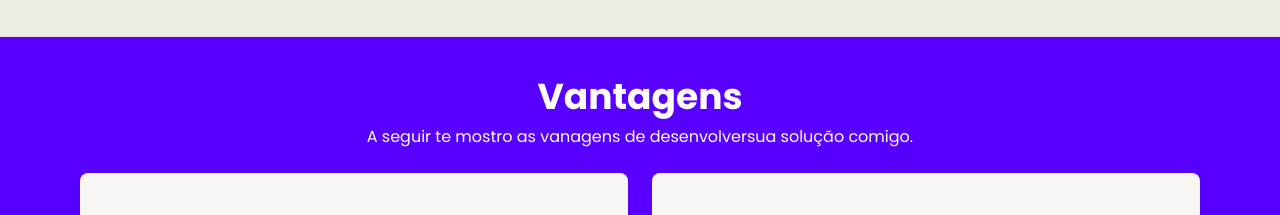
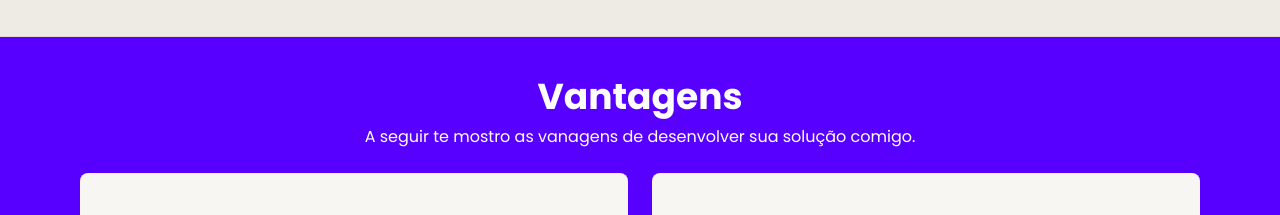
Before and after one commit to lucascardosopsd/portfolio, a Next.js app: page / in a window 1280 px wide. Shown: the part 2120-2335 px from the top of the page. Built offline with nearby package versions, Linux system fonts and the light colour scheme.

Commit message:
fix: benefits text

```diff
--- a/src/sections/Benefits.tsx
+++ b/src/sections/Benefits.tsx
@@ -19,7 +19,7 @@ const Benefits = () => {
         title={<span className="text-white">Vantagens</span>}
         subtitle={
           <span className="text-white">
-            A seguir te mostro as vanagens de desenvolversua solução comigo.
+            A seguir te mostro as vanagens de desenvolver sua solução comigo.
           </span>
         }
         classname="text-white"
```
